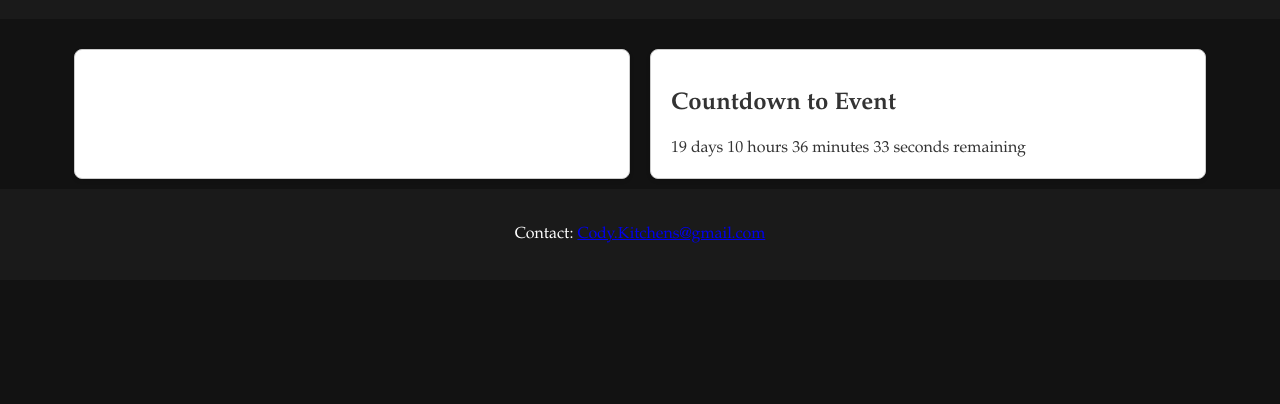
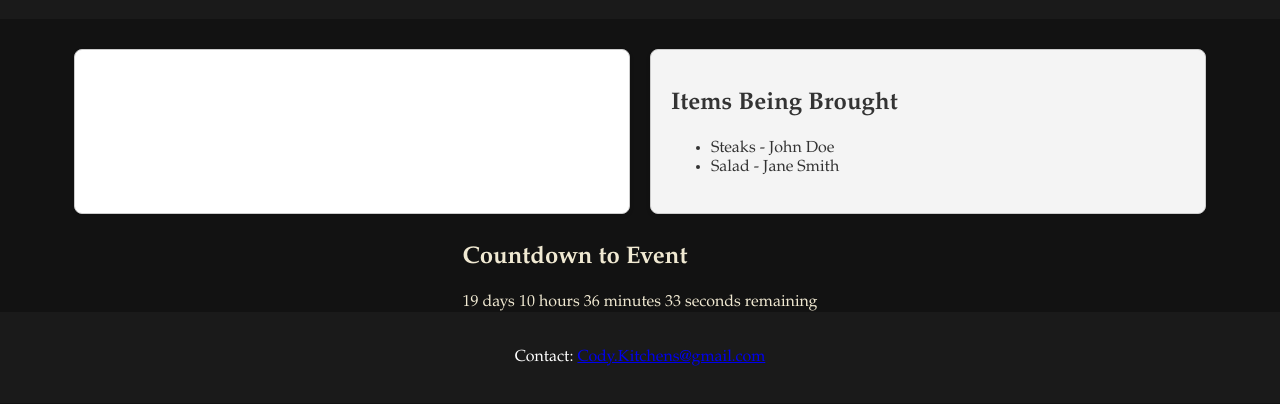
Before and after one commit to CodyKitchens/BirthdayBash, a plain HTML site: page contestants.html in a window 1280 px wide. Shown: the part 124-528 px from the top of the page. Drawn offline with nearby package versions, Linux system fonts and the light colour scheme; no server answers.

Commit message:
Update contestants.html

```diff
--- a/contestants.html
+++ b/contestants.html
@@ -40,6 +40,7 @@
             width: 90%;
             max-width: 1200px;
             margin-top: 20px;
+            justify-content: space-around;
         }
         .side {
             flex: 1;
@@ -50,13 +51,17 @@
             color: #333;
             border-radius: 8px;
             box-shadow: 0 2px 4px rgba(0,0,0,0.1);
+            overflow: auto;
+        }
+        #itemsBrought {
+            background: #f4f4f4;
         }
     </style>
 </head>
 <body>
     <header>
         <h1>RSVP and Event Countdown</h1>
-               <nav>
+        <nav>
             <a href="index.html">Home</a>
             <a href="register.html">Sign Up</a>
             <a href="contestants.html">RSVP List</a>
@@ -66,13 +71,22 @@
     </header>
     <div class="container">
         <div class="side" id="contestants">
-            <!-- RSVP List will load here -->
+            <!-- Dynamically loaded guest names and guest count from Google Sheets will be displayed here -->
         </div>
-        <div class="side" id="timerSection">
-            <h2>Countdown to Event</h2>
-            <div id="timer">Loading timer...</div>
+        <div class="side" id="itemsBrought">
+            <h2>Items Being Brought</h2>
+            <ul>
+                <li>Steaks - John Doe</li>
+                <li>Salad - Jane Smith</li>
+                <!-- More items can be added here manually -->
+            </ul>
         </div>
     </div>
+    <div id="timerSection">
+        <h2>Countdown to Event</h2>
+        <div id="timer">Loading timer...</div>
+    </div>
+    <script src="https://cdnjs.cloudflare.com/ajax/libs/axios/0.21.1/axios.min.js"></script>
     <script>
         document.addEventListener("DOMContentLoaded", function() {
             // Fetching RSVP List
@@ -91,18 +105,15 @@
                         <h3>${contestant['Name']} (${contestant['Nickname'] || 'No nickname'})</h3>
                         <p>Attending: ${contestant['You in?']}</p>
                         <p>Number attending (including kids): ${contestant['How many are coming with you (include kids if they are coming)']}</p>
-                        <p>Food Contributions: ${contestant['Bring some food! its a Feast. (Select what you can bring) [Meats ]']}, ${contestant['Bring some food! its a Feast. (Select what you can bring) [Fast Food ( French fries, nuggets, tacos ,etc )]']}, ${contestant['Bring some food! its a Feast. (Select what you can bring) [Potatoes (all forms welcome)]']}, ${contestant['Bring some food! its a Feast. (Select what you can bring) [Desserts ]']}, ${contestant['Bring some food! its a Feast. (Select what you can bring) [Drinks (Kid friendly)]']}, ${contestant['Bring some food! its a Feast. (Select what you can bring) [Drinks ( Adult Friendly)]']}, ${contestant['Bring some food! its a Feast. (Select what you can bring) [Kid food (also nuggets, tacos, etc)]']}, ${contestant['Bring some food! its a Feast. (Select what you can bring) [Rolls]']}</p>
-                        <p>Birthday Note: ${contestant["If you can't make it. Leave him a birthday note."] || "No note left."}</p>
                     `;
                     contestantsDiv.appendChild(contestantDiv);
                 });
             })
-            .catch(error => console.error('Failed to fetch data:', error));
+            .catch(error => console.error('Error loading guest data:', error));
 
-            // Countdown Timer Script
-            const eventDate = new Date('2025-04-12T18:00:00-05:00'); // Countdown to 6 PM CDT, April 12, 2025
+            // Countdown Timer
+            const eventDate = new Date('2025-04-12T18:00:00-05:00');
             const timerContainer = document.getElementById('timer');
-
             function updateTimer() {
                 const now = new Date();
                 const diff = eventDate - now;
@@ -114,7 +125,6 @@
 
                 timerContainer.innerHTML = `${days} days ${hours} hours ${minutes} minutes ${seconds} seconds remaining`;
             }
-
             setInterval(updateTimer, 1000);
         });
     </script>
```
